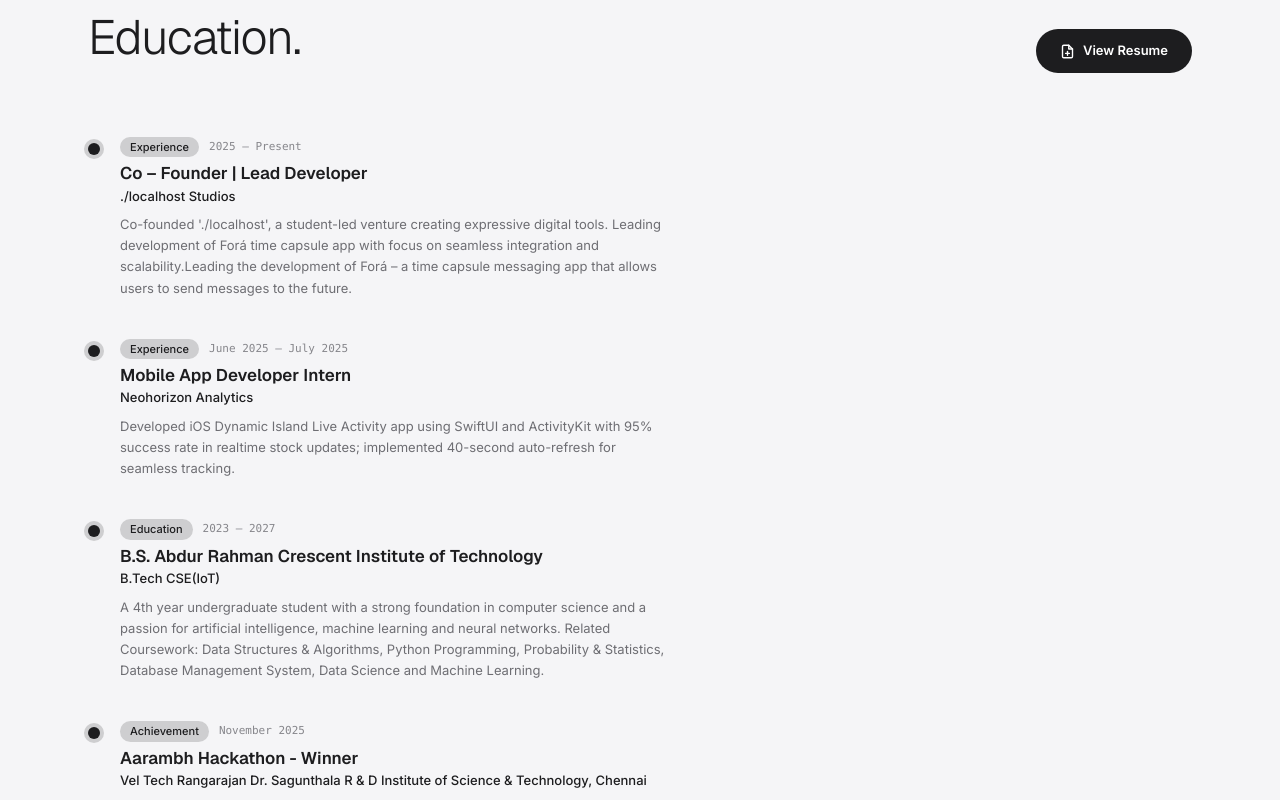
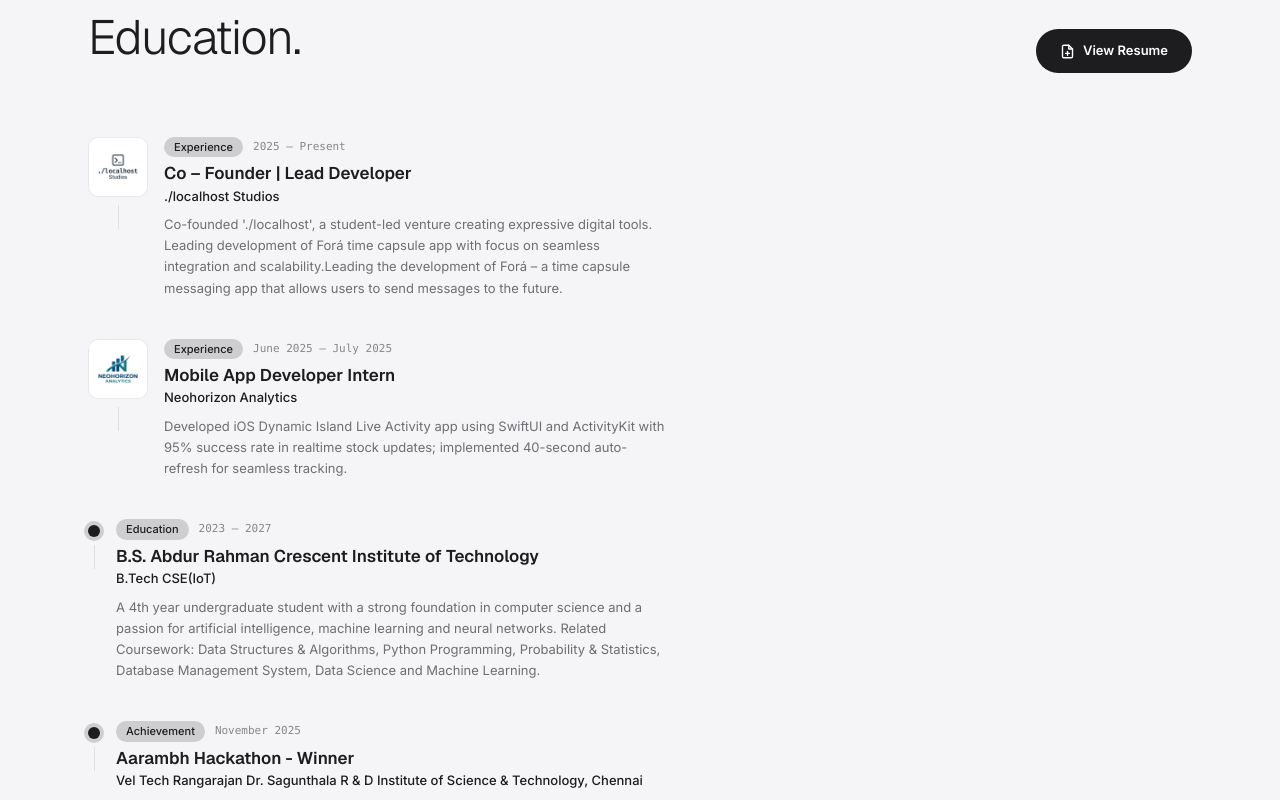
Before and after one commit to rohan-ak43/Portfolio, a React (Vite) app in the folder Frontend/: page / in a window 1280 px wide. Shown: the part 1740-2540 px from the top of the page. Built offline with nearby package versions, Linux system fonts and the light colour scheme.

Commit message:
Updated experience section

```diff
--- a/Frontend/src/App.tsx
+++ b/Frontend/src/App.tsx
@@ -75,6 +75,7 @@ const TIMELINE = [
         title: 'Co – Founder | Lead Developer',
         org: './localhost Studios',
         period: '2025 — Present',
+        logo: '/logos/localhost.jpg',
         description:
             "Co-founded './localhost', a student-led venture creating expressive digital tools. Leading development of Forá time capsule app with focus on seamless integration and scalability.Leading the development of Forá – a time capsule messaging app that allows users to send messages to the future.",
     },
@@ -83,6 +84,7 @@ const TIMELINE = [
         title: 'Mobile App Developer Intern',
         org: 'Neohorizon Analytics',
         period: 'June 2025 – July 2025',
+        logo: '/logos/neohorizon.jpg',
         description:
             'Developed iOS Dynamic Island Live Activity app using SwiftUI and ActivityKit with 95% success rate in realtime stock updates; implemented 40-second auto-refresh for seamless tracking.',
     },
@@ -1084,6 +1086,88 @@ function About() {
 
 // Resume
 
+// CompanyLogo — shows a company image with a graceful initials fallback
+function CompanyLogo({
+    logo,
+    org,
+    dark,
+    badgeColor,
+    inView,
+    index,
+}: {
+    logo?: string
+    org: string
+    dark: boolean
+    badgeColor: string
+    inView: boolean
+    index: number
+}) {
+    const [imgError, setImgError] = useState(false)
+
+    // Derive initials: first letter of each word, max 2
+    const initials = org
+        .split(/[\s./]+/)
+        .filter(Boolean)
+        .slice(0, 2)
+        .map((w) => w[0].toUpperCase())
+        .join('')
+
+    const wrapperStyle: CSSProperties = {
+        width: 60,
+        height: 60,
+        flexShrink: 0,
+        borderRadius: 10,
+        overflow: 'hidden',
+        display: 'flex',
+        alignItems: 'center',
+        justifyContent: 'center',
+        border: dark
+            ? '1px solid rgba(255,255,255,0.10)'
+            : '1px solid rgba(29,29,31,0.10)',
+        backgroundColor: dark ? '#1E1E1E' : '#FFFFFF',
+    }
+
+    const fallbackStyle: CSSProperties = {
+        width: '100%',
+        height: '100%',
+        display: 'flex',
+        alignItems: 'center',
+        justifyContent: 'center',
+        backgroundColor: badgeColor,
+        color: dark ? '#93C5FD' : '#1D1D1F',
+        fontWeight: 600,
+        fontSize: 16,
+        letterSpacing: '0.04em',
+        fontFamily: 'inherit',
+    }
+
+    return (
+        <motion.div
+            style={wrapperStyle}
+            initial={{ scale: 0, opacity: 0 }}
+            animate={inView ? { scale: 1, opacity: 1 } : {}}
+            transition={{ duration: 0.4, delay: index * 0.07 + 0.15, type: 'spring', stiffness: 280, damping: 22 }}
+            aria-hidden="true"
+        >
+            {logo && !imgError ? (
+                <img
+                    src={logo}
+                    alt={`${org} logo`}
+                    onError={() => setImgError(true)}
+                    style={{
+                        width: '100%',
+                        height: '100%',
+                        objectFit: 'contain',
+                        display: 'block',
+                    }}
+                />
+            ) : (
+                <div style={fallbackStyle}>{initials}</div>
+            )}
+        </motion.div>
+    )
+}
+
 function TimelineItem({ item, index }: { item: (typeof TIMELINE)[0]; index: number }) {
     const { dark } = useContext(ThemeContext)
     const ref = useRef(null)
@@ -1091,6 +1175,8 @@ function TimelineItem({ item, index }: { item: (typeof TIMELINE)[0]; index: numb
     const style = TYPE_STYLE[item.type]
     const dotColor = dark ? '#4C8EF7' : style.dot
     const badgeColor = dark ? 'rgba(76,142,247,0.18)' : style.badge
+    const isExperience = item.type === 'experience'
+    const lineColor = dark ? 'rgba(255,255,255,0.08)' : 'rgba(29,29,31,0.10)'
 
     return (
         <motion.div
@@ -1098,18 +1184,52 @@ function TimelineItem({ item, index }: { item: (typeof TIMELINE)[0]; index: numb
             initial={{ opacity: 0, x: -20 }}
             animate={inView ? { opacity: 1, x: 0 } : {}}
             transition={{ duration: 0.6, delay: index * 0.07, ease: [0.22, 1, 0.36, 1] }}
-            className="flex gap-5"
+            className="flex gap-4"
+            style={{ alignItems: 'flex-start' }}
         >
-            <div className="flex flex-col items-center">
-                <motion.div
-                    style={{ backgroundColor: dotColor, boxShadow: `0 0 0 4px ${badgeColor}` }}
-                    className="w-3 h-3 rounded-full mt-1.5 shrink-0"
-                    initial={{ scale: 0 }}
-                    animate={inView ? { scale: 1 } : {}}
-                    transition={{ duration: 0.4, delay: index * 0.07 + 0.2, type: 'spring', stiffness: 300 }}
+            {/* Left column: marker + vertical line */}
+            <div
+                style={{
+                    display: 'flex',
+                    flexDirection: 'column',
+                    alignItems: 'center',
+                    flexShrink: 0,
+                    width: isExperience ? 60 : 'auto',
+                }}
+            >
+                {isExperience ? (
+                    <CompanyLogo
+                        logo={(item as { logo?: string }).logo}
+                        org={item.org}
+                        dark={dark}
+                        badgeColor={badgeColor}
+                        inView={inView}
+                        index={index}
+                    />
+                ) : (
+                    <motion.div
+                        style={{ backgroundColor: dotColor, boxShadow: `0 0 0 4px ${badgeColor}`, marginTop: 6, flexShrink: 0 }}
+                        className="w-3 h-3 rounded-full"
+                        initial={{ scale: 0 }}
+                        animate={inView ? { scale: 1 } : {}}
+                        transition={{ duration: 0.4, delay: index * 0.07 + 0.2, type: 'spring', stiffness: 300 }}
+                    />
+                )}
+                {/* Vertical connecting line */}
+                <div
+                    aria-hidden="true"
+                    style={{
+                        flex: 1,
+                        width: 1,
+                        minHeight: 24,
+                        marginTop: 8,
+                        backgroundColor: lineColor,
+                    }}
                 />
             </div>
-            <div className="pb-10">
+
+            {/* Right column: content */}
+            <div className="pb-10" style={{ flex: 1, minWidth: 0 }}>
                 <div className="flex flex-wrap items-center gap-2.5 mb-1.5">
                     <span
                         style={{ backgroundColor: badgeColor, color: dark ? '#93C5FD' : '#1D1D1F' }}
```
Also changed, not shown: Frontend/public/logos/localhost.jpg (added), Frontend/public/logos/neohorizon.jpg (added).
